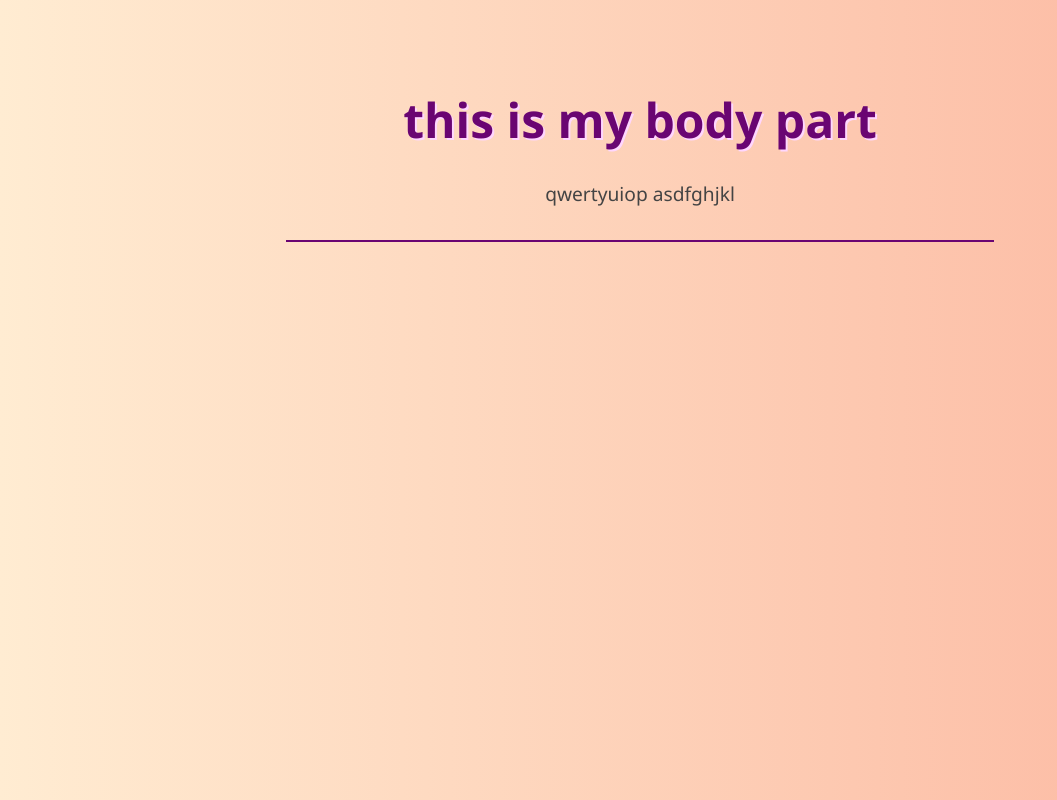
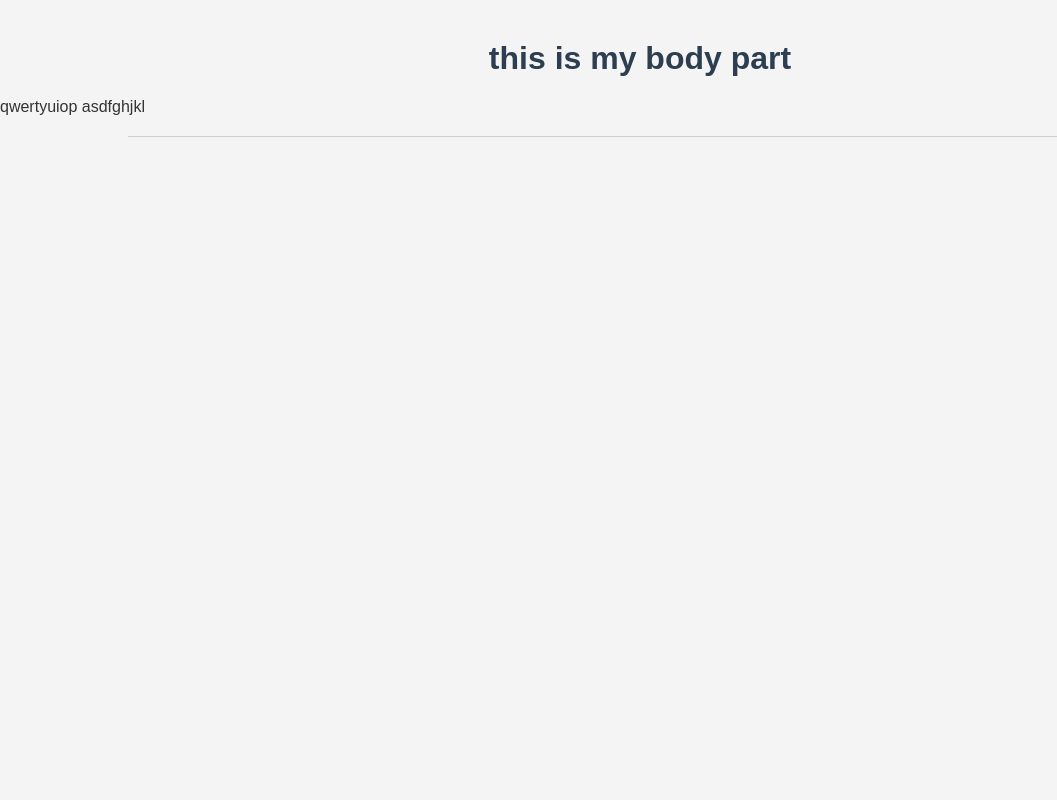
Before and after one commit to nikitasharma23/myrepo, a plain HTML site: page gittest.html in a window 1280 px wide. Shown: the whole page, without its empty margins (0-1057 px from the left). Drawn offline with Linux system fonts and the light colour scheme.

Commit message:
my fifthi commit

```diff
--- a/styles.css
+++ b/styles.css
@@ -1,31 +1,23 @@
 body {
     margin: 0;
     padding: 0;
-    font-family: 'Segoe UI', Tahoma, Geneva, Verdana, sans-serif;
-    background: linear-gradient(to right, #ffecd2, #fcb69f);
+    font-family: Arial, sans-serif;
+    background-color: #f4f4f4;
     color: #333;
-    text-align: center;
-    padding: 50px;
 }
 
 h1 {
-    color: #6a0572;
-    font-size: 3rem;
-    margin-bottom: 20px;
-    text-shadow: 2px 2px #ffd6ff;
+    color: #2c3e50;
+    text-align: center;
+    margin-top: 40px;
+    font-size: 32px;
 }
 
 body::after {
     content: "";
     display: block;
-    margin: 30px auto;
-    width: 60%;
-    height: 2px;
-    background-color: #6a0572;
+    margin: 20px auto;
+    width: 80%;
+    height: 1px;
+    background-color: #ccc;
 }
-
-body {
-    font-size: 1.2rem;
-    line-height: 1.6;
-    color: #444;
-}
```
